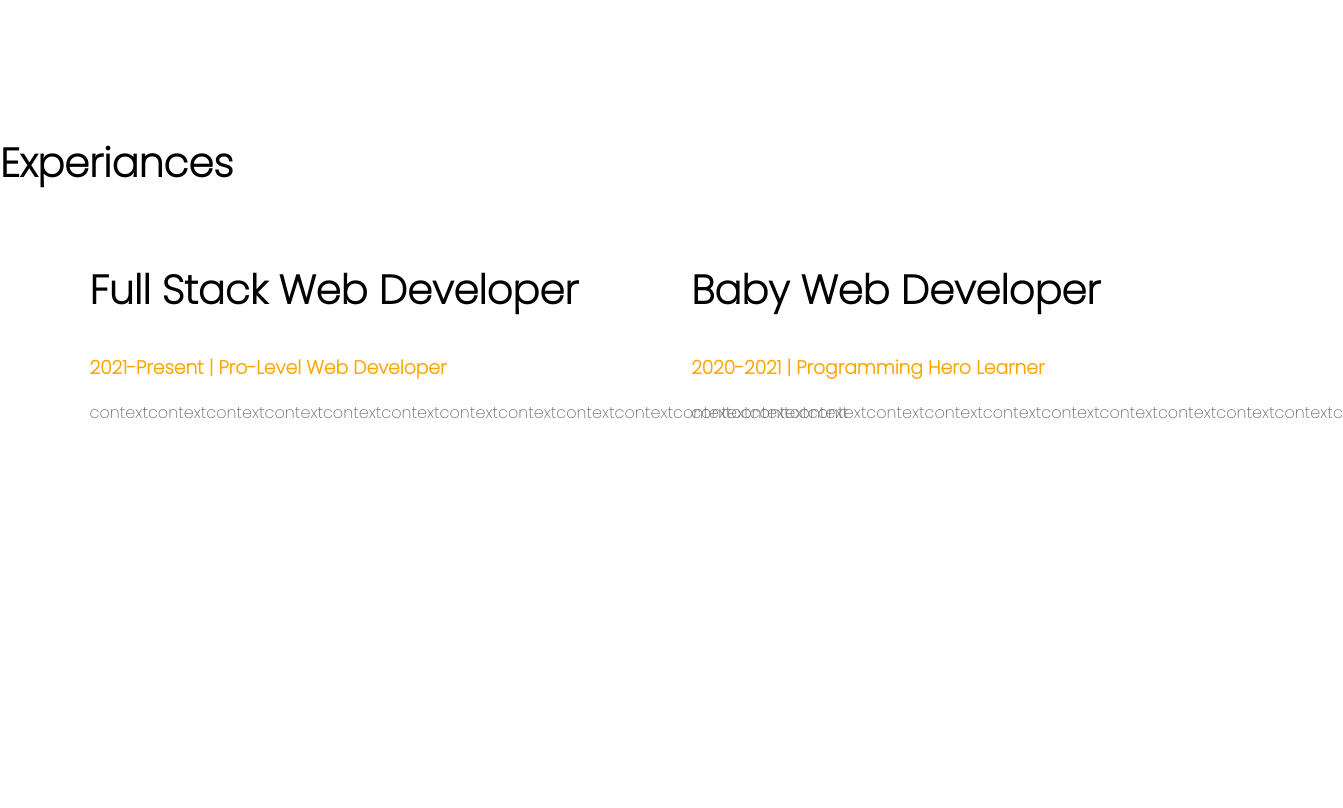
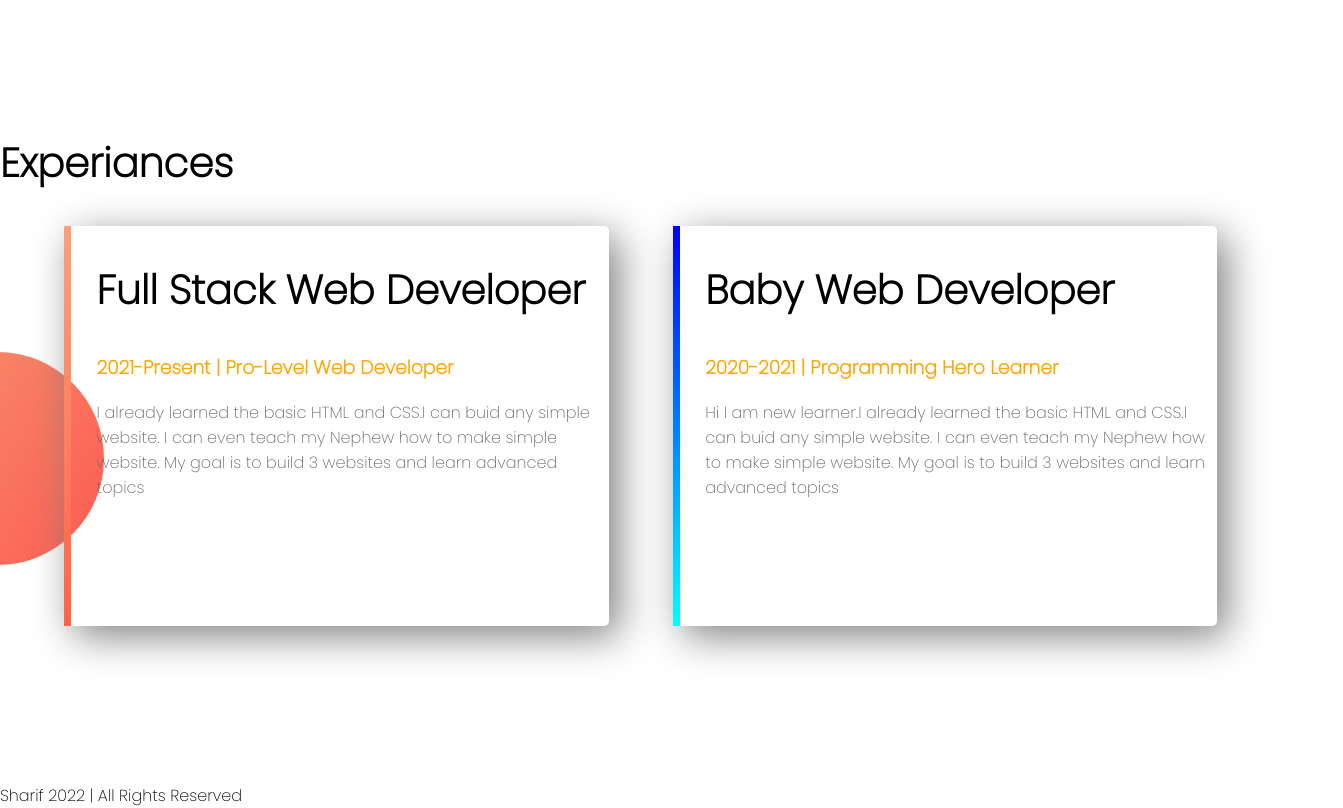
Before and after one commit to sharif563/web_portfolio, a plain HTML site: page index.html in a window 1280 px wide. Shown: the part 1200-2008 px from the top of the page, 1343 px wide, since content can reach past the window. Before the commit the page ends 1983 px from the top, so only its background shows below. Drawn offline with Linux system fonts and the light colour scheme.

Commit message:
first commit

```diff
--- a/index.html
+++ b/index.html
@@ -30,7 +30,7 @@
 
     </section>
     <section class="dream">
-        <div class="half-width">
+        <div class="half-width ">
             <img src="images/profile2.png" alt="">
         </div>
         <div class="half-width">
@@ -47,19 +47,26 @@
     </section>
     <section class="experiance">
         <h2>Experiances</h2>
-        <div class="half-width">
+        <div id="full" class="half-width single">
             <h2>Full Stack Web Developer</h2>
             <h3 class=orange-highlighter>2021-Present | Pro-Level Web Developer </h3>
-            <p> contextcontextcontextcontextcontextcontextcontextcontextcontextcontextcontextcontextcontext</p>
+            <p> I already learned the basic HTML and CSS.I can buid any simple website. I
+                can even teach my Nephew how to make simple website. My goal is to
+                build 3 websites and learn advanced topics</p>
 
         </div>
-        <div class="half-width">
+        <div id="baby" class="half-width single">
             <h2>Baby Web Developer</h2>
             <h3 class=orange-highlighter>2020-2021 | Programming Hero Learner</h3>
-            <p>contextcontextcontextcontextcontextcontextcontextcontextcontextcontextcontextc</p>
+            <p>Hi I am new learner.I already learned the basic HTML and CSS.I can buid any simple website. I
+                can even teach my Nephew how to make simple website. My goal is to
+                build 3 websites and learn advanced topics
+
+            </p>
         </div>
 
     </section>
+    <footer>Sharif 2022 | All Rights Reserved</footer>
 </body>
 
 </html>
--- a/style.css
+++ b/style.css
@@ -30,6 +30,16 @@ body{
     background-position: right;
 
 }
+.experiance{
+    background-image: url(images/exp-bg.png);
+    background-repeat: no-repeat;
+    background-position: left;
+}
+.single{
+    box-shadow: 10px 10px 40px gray;
+    border-radius: 5px;
+    height: 80%;
+}
 section{
     height: 500px;
     padding-bottom: 150px;
@@ -42,3 +52,17 @@ section{
     color: white;
     font-weight: 700;
 }
+#full{
+    border-left: 7px solid;
+    border-image: linear-gradient(180deg, Lightsalmon,tomato);
+    border-image-slice: 1;
+}
+#baby{
+    border-left: 7px solid;
+    border-image: linear-gradient(180deg, blue,cyan);
+    border-image-slice: 1;
+}
+footer p{
+    text-align: center;
+    font-size: 12px;
+}
```
